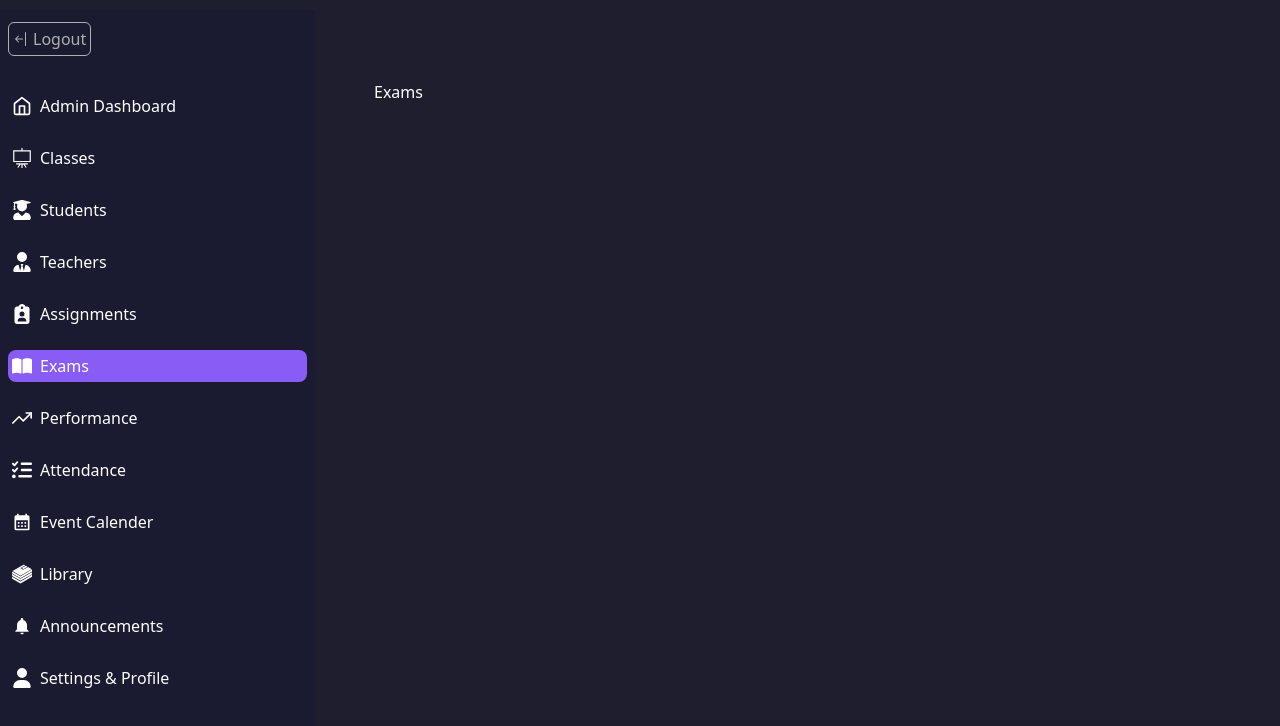
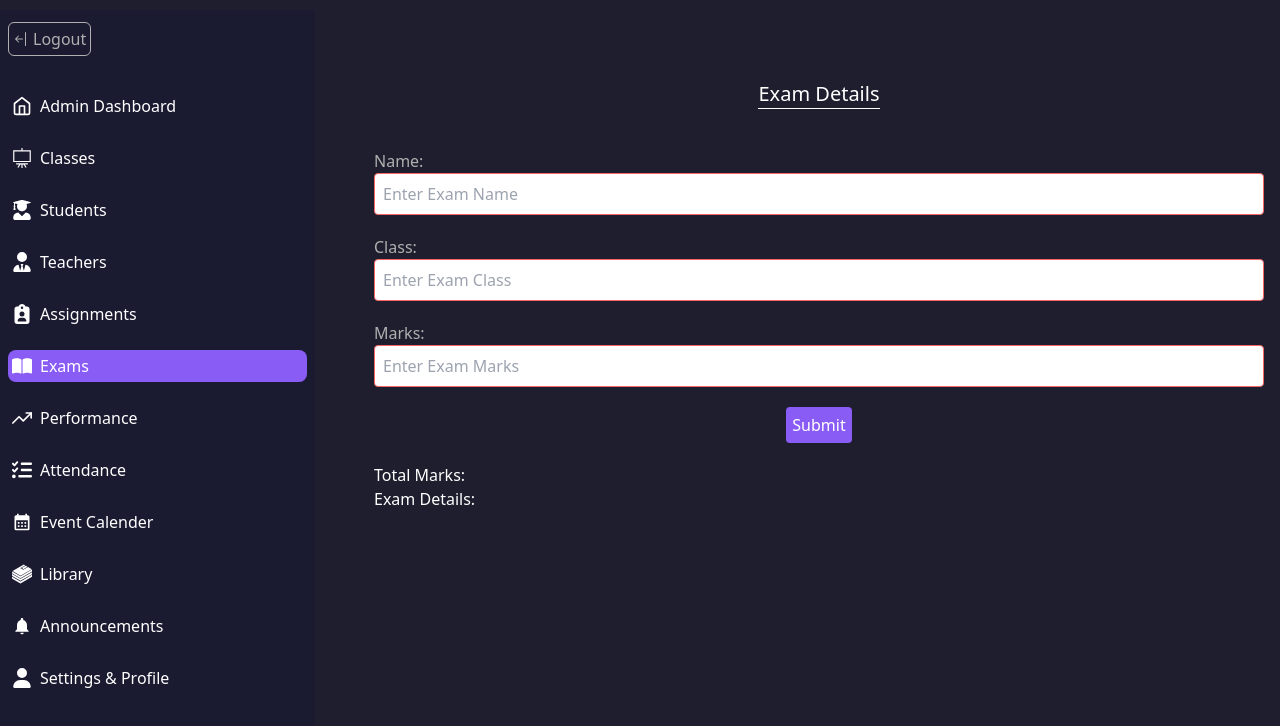
Before and after one commit to rawbil/Scheduliq-1.0, a Next.js app in the folder frontend/: page /admin/exams in a window 1280 px wide. Shown: the top 726 px of the page. Built offline with nearby package versions, Linux system fonts and the light colour scheme.

Commit message:
update admin/exams route

```diff
--- a/frontend/app/admin/exams/page.tsx
+++ b/frontend/app/admin/exams/page.tsx
@@ -1,7 +1,55 @@
+export default function Exams() {
 
+  return (
+    <div className="max-768px:mt-10">
+      <h2 className="w-fit mx-auto border-b mb-10 text-xl">Exam Details</h2>
+      <form>
+        <label htmlFor="examName" className="text-gray">
+          Name:{" "}
+        </label>
+        <input
+          type="text"
+          name="examName"
+          id="examName"
+          placeholder="Enter Exam Name"
+          className="w-full p-[8px] mb-5 rounded-[4px] text-black border-[1px] border-red"
+        />
 
-export default function Exams() {
-    return (
-        <div>Exams</div>
-    )
+        <label htmlFor="examClass" className="text-gray">
+          Class:{" "}
+        </label>
+        <input
+          type="text"
+          name="examClass"
+          id="examClass"
+          placeholder="Enter Exam Class"
+          className="w-full p-[8px] mb-5 rounded-[4px] text-black border-[1px] border-red"
+        />
+
+        <label htmlFor="examMarks" className="text-gray">
+          Marks:{" "}
+        </label>
+        <input
+          type="text"
+          name="examMarks"
+          id="examMarks"
+          placeholder="Enter Exam Marks"
+          className="w-full p-[8px] mb-5 rounded-[4px] text-black border-[1px] border-red"
+        />
+
+        <button
+          type="submit"
+          className="mx-auto mb-5 grid bg-purple p-1.5 rounded-[4px]"
+        >
+          Submit
+        </button>
+
+        <h2>Total Marks: </h2>
+        <h2>Exam Details: </h2>
+        <ul>
+
+        </ul>
+      </form>
+    </div>
+  );
 }
```
